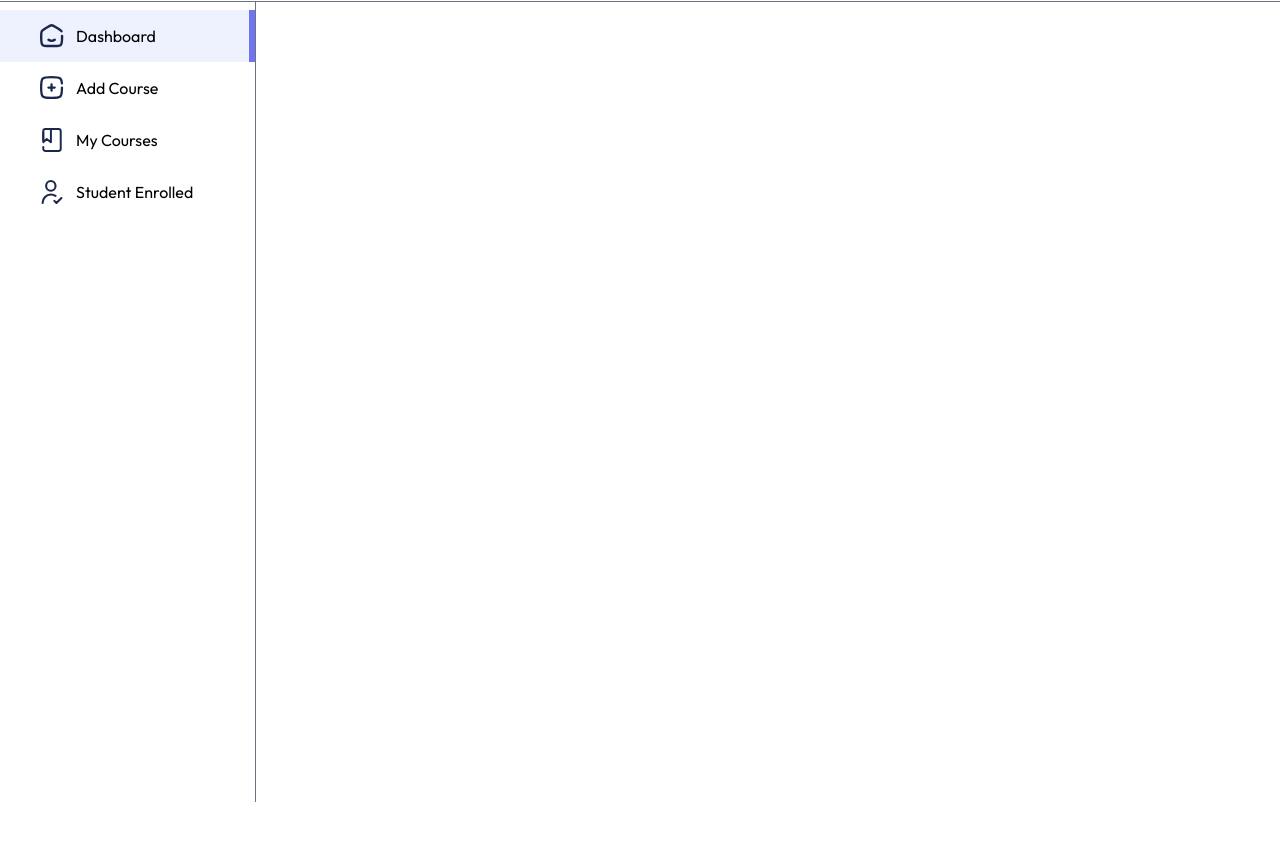
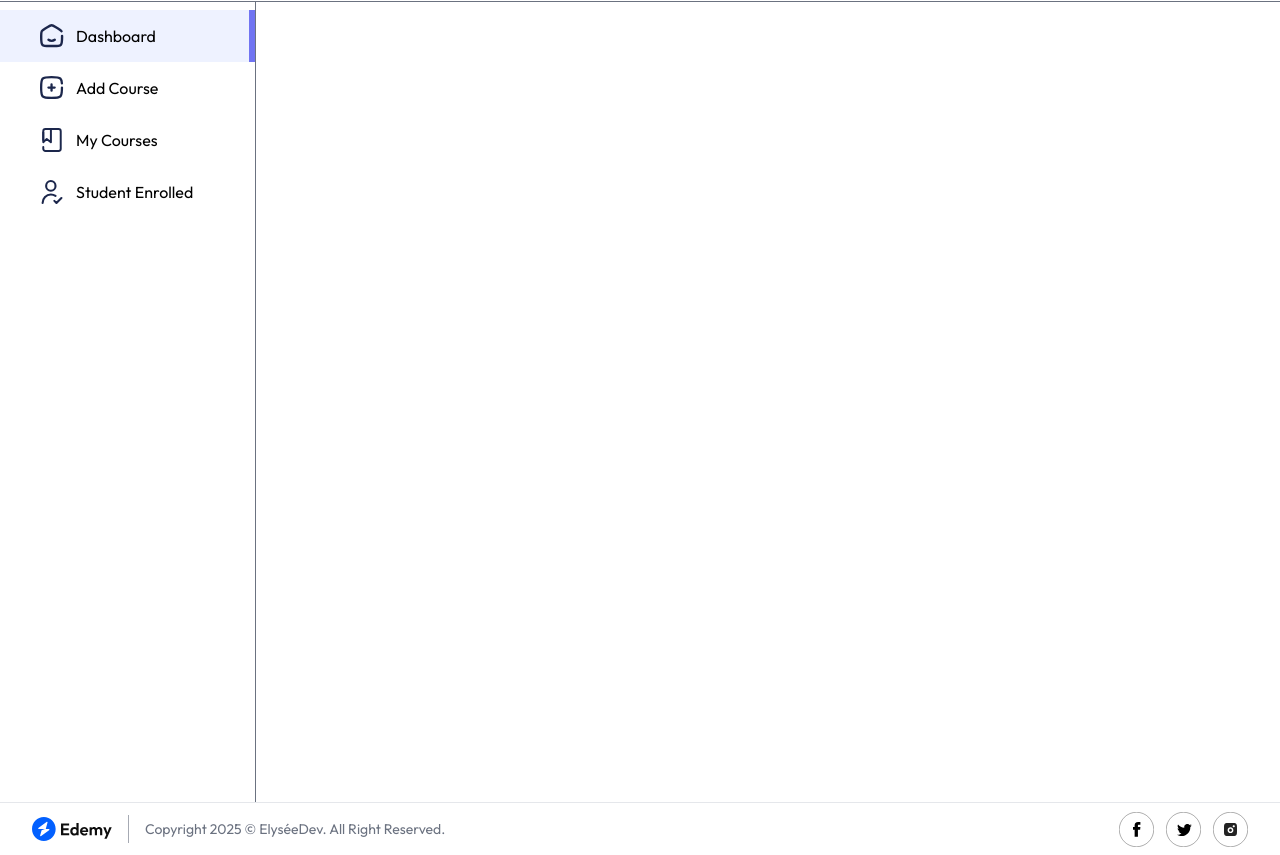
Before and after one commit to Akshat577/learning-management-system, a React (Vite) app in the folder client/: page /educator in a window 1280 px wide. Shown: the part 163-1018 px from the top of the page. Before the commit the page ends 965 px from the top, so only its background shows below. Built offline with nearby package versions, Linux system fonts and the light colour scheme; no server answers.

Commit message:
Created Footer for Educator Dashboard

```diff
--- a/client/src/components/educator/Footer.jsx
+++ b/client/src/components/educator/Footer.jsx
@@ -1,11 +1,29 @@
-import React from 'react'
+import React from "react";
+import { assets } from "../../assets/assets";
 
 const Footer = () => {
   return (
-    <div>
-      <h1>Edu footer</h1>
-    </div>
-  )
-}
+    <footer className="flex md:flex-row flex-col-reverse items-center justify-between text-left w-full px-8 border-t">
+      <div className="flex items-center gap-4">
+        <img className="hidden md:block w-20" src={assets.logo} alt="logo" />
+        <div className="hidden md:block h-7 w-px bg-gray-500/60"></div>
+        <p className="py-4 text-center text-xs md:text-sm text-gray-500">
+          Copyright 2025 © ElyséeDev. All Right Reserved.
+        </p>
+      </div>
+      <div className="flex items-center gap-3 max-md:mt-4">
+        <a href="#">
+          <img src={assets.facebook_icon} alt="facebook_icon" />
+        </a>
+        <a href="#">
+          <img src={assets.twitter_icon} alt="twitter_icon" />
+        </a>
+        <a href="#">
+          <img src={assets.instagram_icon} alt="instagram_icon" />
+        </a>
+      </div>
+    </footer>
+  );
+};
 
-export default Footer
+export default Footer;
--- a/client/src/pages/educator/Educator.jsx
+++ b/client/src/pages/educator/Educator.jsx
@@ -2,6 +2,7 @@
 import { Outlet } from "react-router-dom";
 import Navbar from "../../components/Educator/Navbar";
 import Sidebar from "../../components/Educator/Sidebar";
+import Footer from "../../components/Educator/Footer";
 
 
 const Educator = () => {
@@ -14,6 +15,8 @@
         <div className="flex-1">{<Outlet />}</div>
       </div>
 
+      <Footer />
+
     </div>
   );
 };
```
